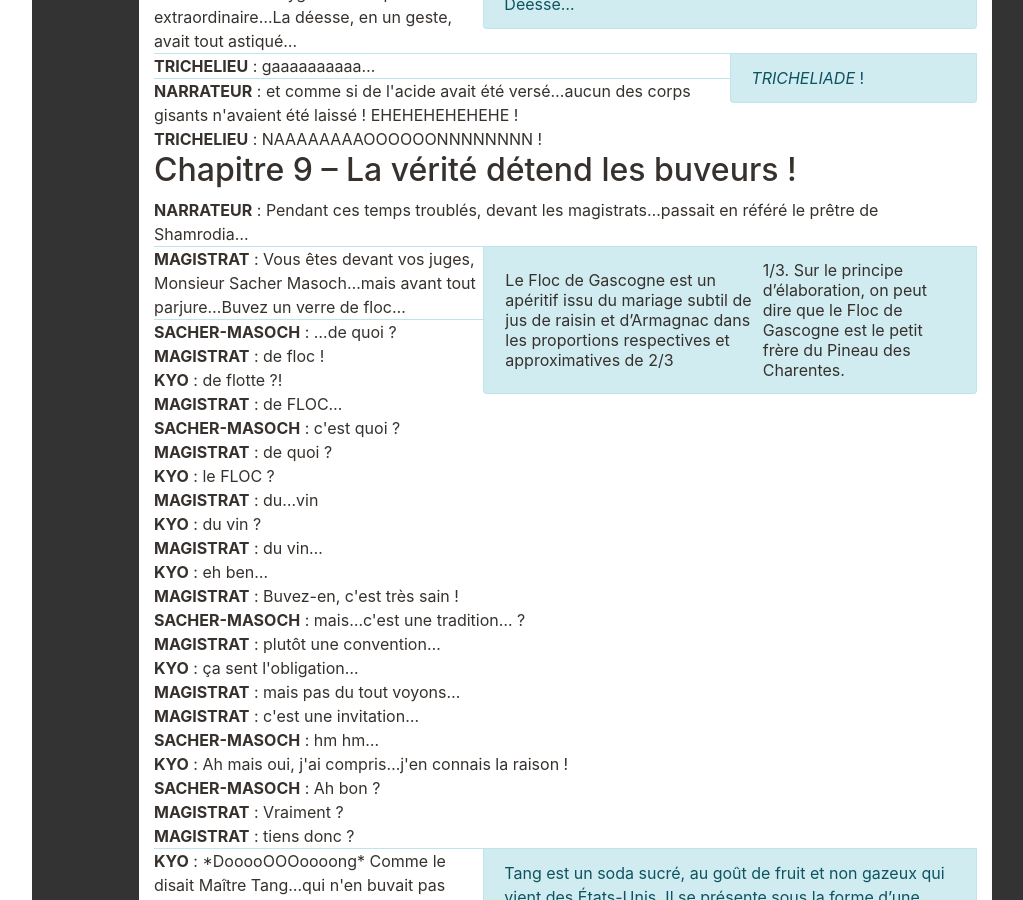
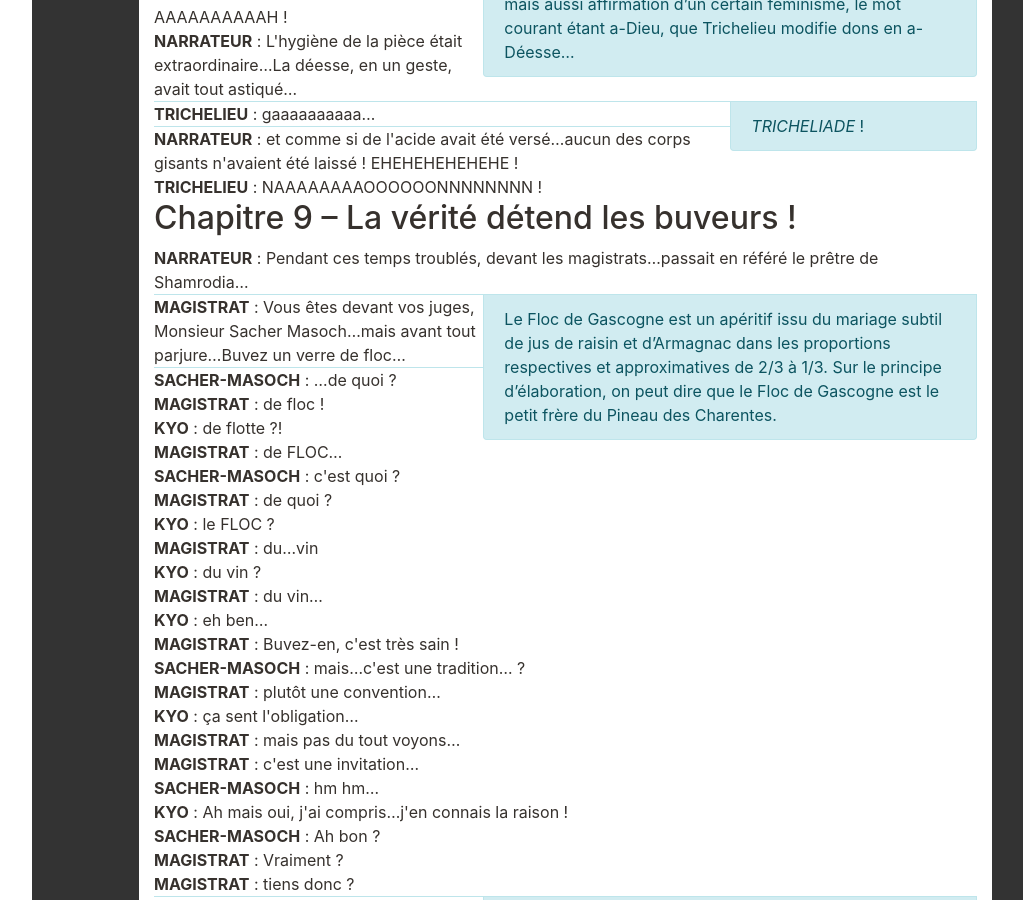
Before and after one commit to Neamar/sagas-mp3, a Jekyll site: the page built from Reflets/Reflets-13.html, in a window 1280 px wide and 900 px high, scrolled down 14650 px. Shown: the whole window, without its empty margins (181-1204 px from the left). Built offline with Jekyll 4.4.1, drawn with Linux system fonts in a browser that asks for light colours.

Commit message:
Removed markdown markup

```diff
--- a/Reflets/Reflets-13.html
+++ b/Reflets/Reflets-13.html
@@ -418,7 +418,7 @@ TRICHELIEU : NAAAAAAAAOOOOOONNNNNNNN !
 Chapitre 9 - La vérité détend les buveurs !
 
 NARRATEUR : Pendant ces temps troublés, devant les magistrats...passait en référé le prêtre de Shamrodia...
-MAGISTRAT : Vous êtes devant vos juges, Monsieur Sacher Masoch...mais avant tout parjure...Buvez un verre de floc...REF:Le Floc de Gascogne est un apéritif issu du mariage subtil de jus de raisin et d'Armagnac dans les proportions respectives et approximatives de 2/3 || 1/3. Sur le principe d'élaboration, on peut dire que le Floc de Gascogne est le petit frère du Pineau des Charentes.
+MAGISTRAT : Vous êtes devant vos juges, Monsieur Sacher Masoch...mais avant tout parjure...Buvez un verre de floc...REF:Le Floc de Gascogne est un apéritif issu du mariage subtil de jus de raisin et d'Armagnac dans les proportions respectives et approximatives de 2/3 à 1/3. Sur le principe d'élaboration, on peut dire que le Floc de Gascogne est le petit frère du Pineau des Charentes.
 SACHER-MASOCH : ...de quoi ?
 MAGISTRAT : de floc !
 KYO : de flotte ?!
--- a/_layouts/text.html
+++ b/_layouts/text.html
@@ -16,7 +16,7 @@
 
   {%- include pagination.html episode=page.episode saga=page.saga episodes=saga.episodes -%}
 
-  <h1>{{ page.title }}</h1>
+  <h1>{% if page.episode %}<small>{{ page.episode}}.</small> {% endif %}{{ page.title }}</h1>
 
   {%- assign lines = content | newline_to_br | split: '<br />' -%}
 
```
